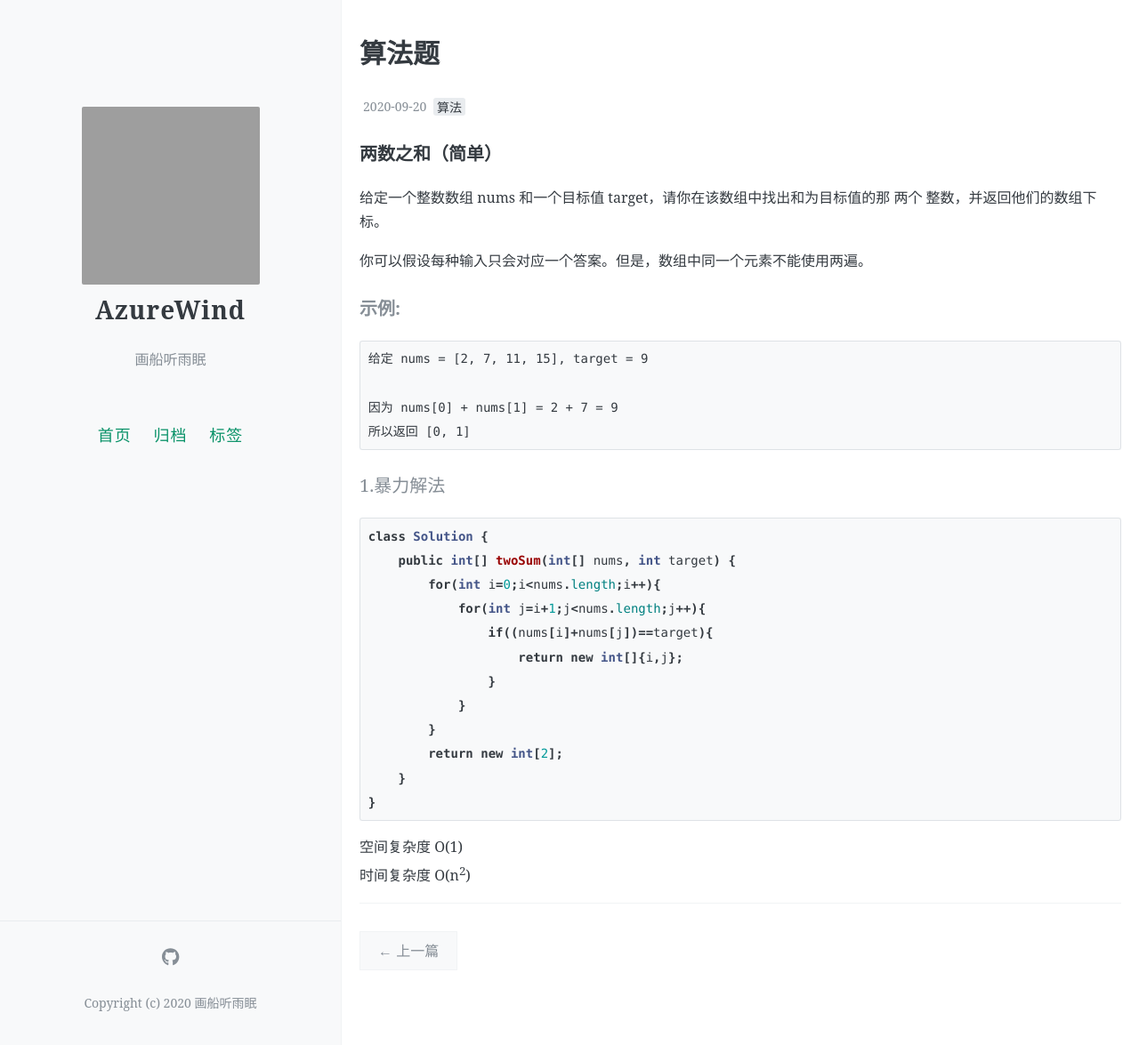
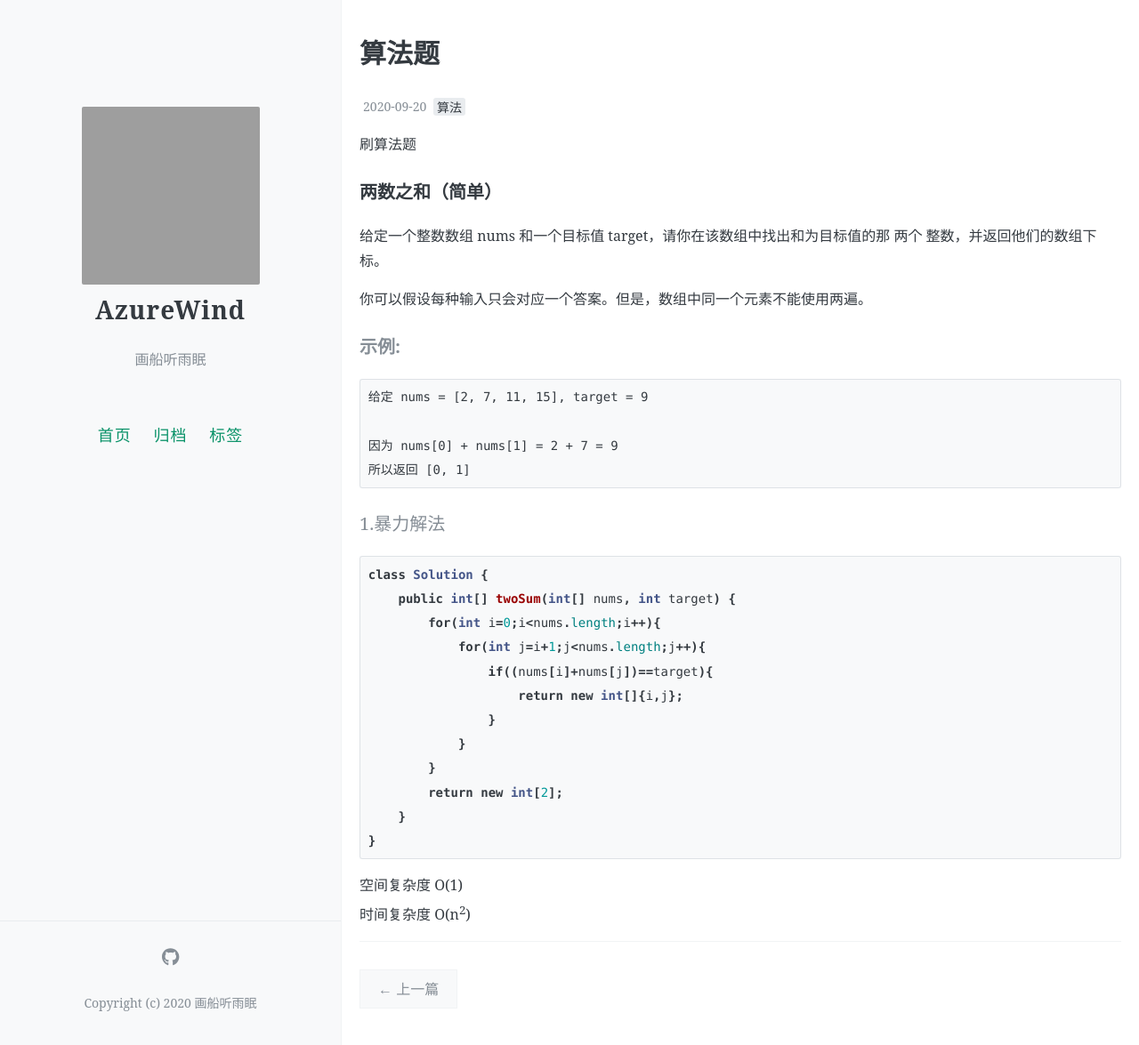
Before and after one commit to poison0/poison0.github.io, a Jekyll site: the page built from _posts/2020-09-20-algorithm.markdown, in a window 1280 px wide and 1175 px high. Shown: the whole window at 89% size. Built offline with Jekyll 4.4.1, drawn with Linux system fonts in a browser that asks for light colours; comment, search, counter and statistics services are not loaded; grey boxes are pictures that could not be loaded.

```diff
--- a/_posts/2020-09-20-algorithm.markdown
+++ b/_posts/2020-09-20-algorithm.markdown
@@ -6,6 +6,8 @@
 tags: [算法]
 comments: true
 ---
+刷算法题
+<!-- more -->
 ### 两数之和（简单）
 给定一个整数数组 nums 和一个目标值 target，请你在该数组中找出和为目标值的那 两个 整数，并返回他们的数组下标。
 
```
